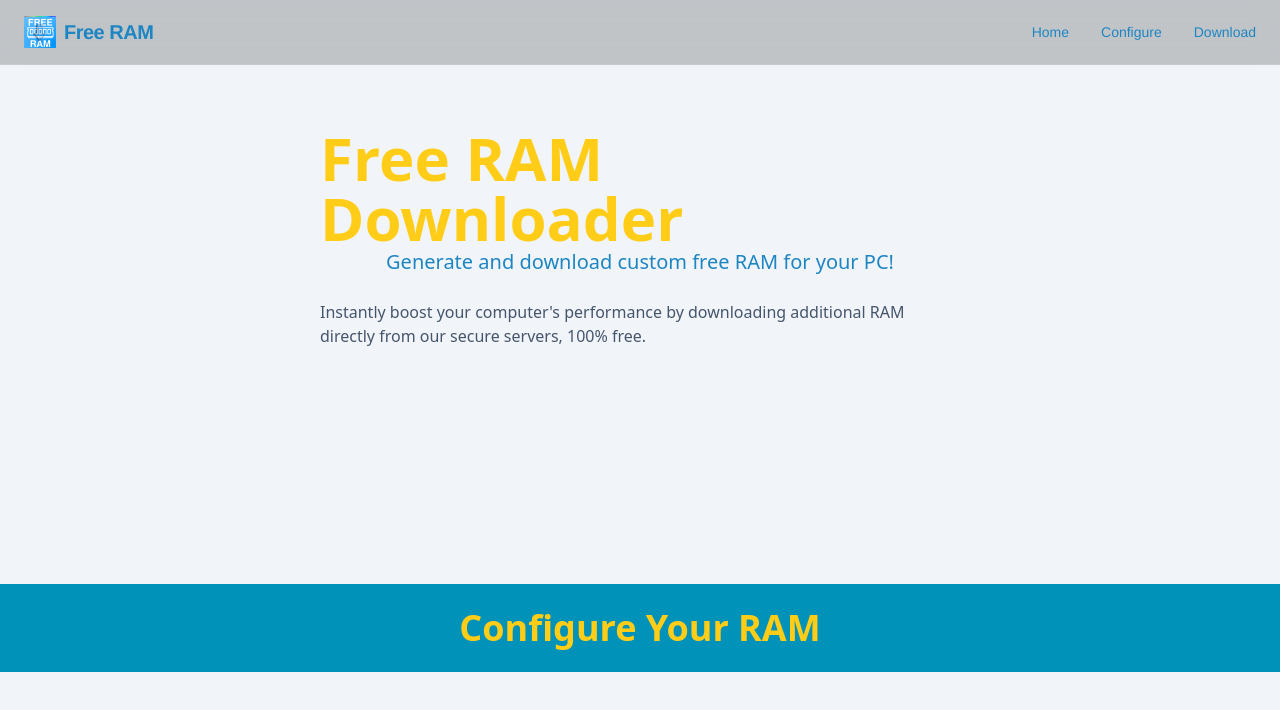
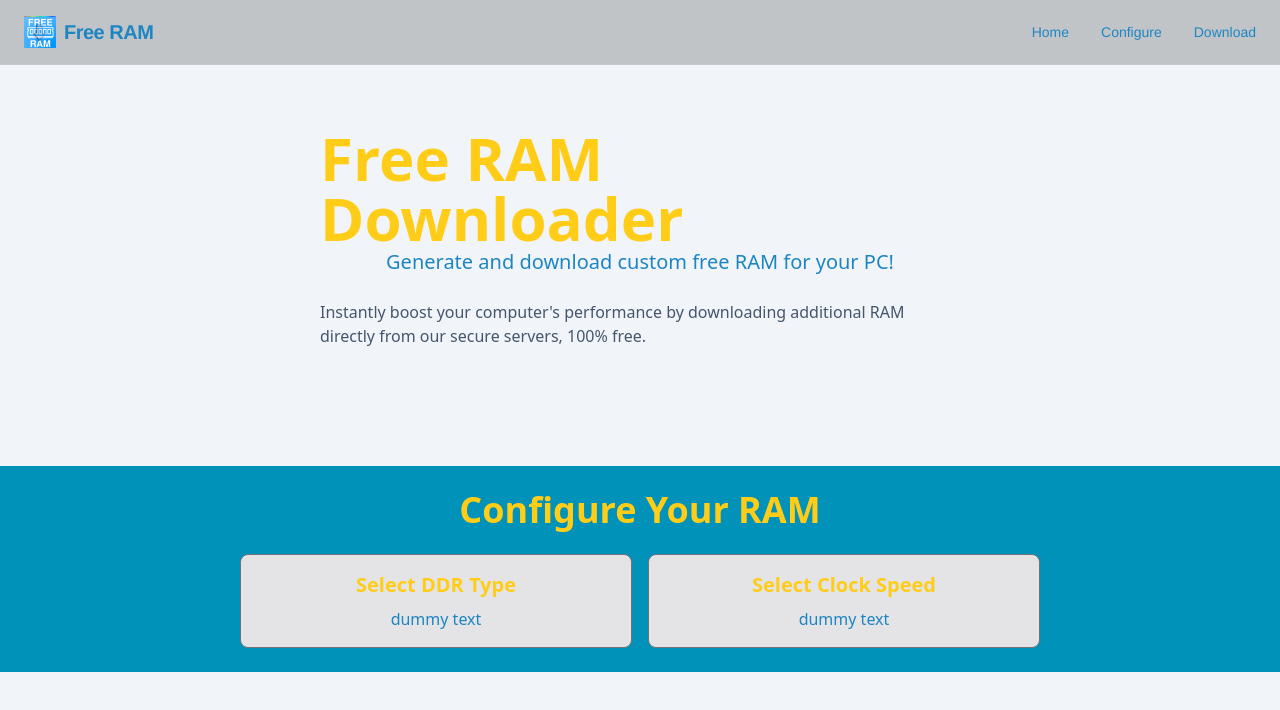
Before and after one commit to Zytronium/free_ram_downloader, a Next.js app: page / in a window 1280 px wide. Shown: the top 710 px of the page. Built offline with nearby package versions, Linux system fonts and the light colour scheme; a web font is replaced by a local one.

Commit message:
Add ConfigWidget component and update ConfigureSection layout

```diff
--- a/src/components/ConfigureSection.tsx
+++ b/src/components/ConfigureSection.tsx
@@ -1,10 +1,32 @@
 import Spacer from "@/components/Spacer";
+import { ReactNode } from "react";
+
+function ConfigWidget(props: { title: string; children?: ReactNode }) {
+  return (
+    <div className="flex flex-col gap-2 bg-zinc-200 dark:bg-zinc-800 p-4 rounded-lg items-center border-1 border-zinc-500 w-full">
+      <h3 className="text-xl font-bold text-text-neon">{props.title}</h3>
+      {props.children}
+    </div>
+  );
+}
 
 export default function ConfigureSection() {
   return (
-    <div className="bg-cyan-600 text-black w-screen flex items-center justify-center py-6 px-16">
+    <div className="bg-cyan-600 w-screen flex items-center justify-center py-6 px-16 flex-col">
       <h2 className="text-4xl font-bold text-text-neon">Configure Your RAM</h2>
       <Spacer/>
+      <div className="flex flex-row gap-4 w-full max-w-200">
+        <div className="flex flex-col gap-2 w-100 min-w-0">
+          <ConfigWidget title="Select DDR Type">
+            <p>dummy text</p>
+          </ConfigWidget>
+        </div>
+        <div className="flex flex-col gap-2 w-100 min-w-0">
+          <ConfigWidget title="Select Clock Speed">
+            <p>dummy text</p>
+          </ConfigWidget>
+        </div>
+      </div>
     </div>
   );
 }
--- a/src/components/Spacer.tsx
+++ b/src/components/Spacer.tsx
@@ -1,5 +1,5 @@
 export default function Spacer() {
   return (
-    <div className="h-6"/>
+    <div className="h-6 w-6"/>
   );
 }
```
